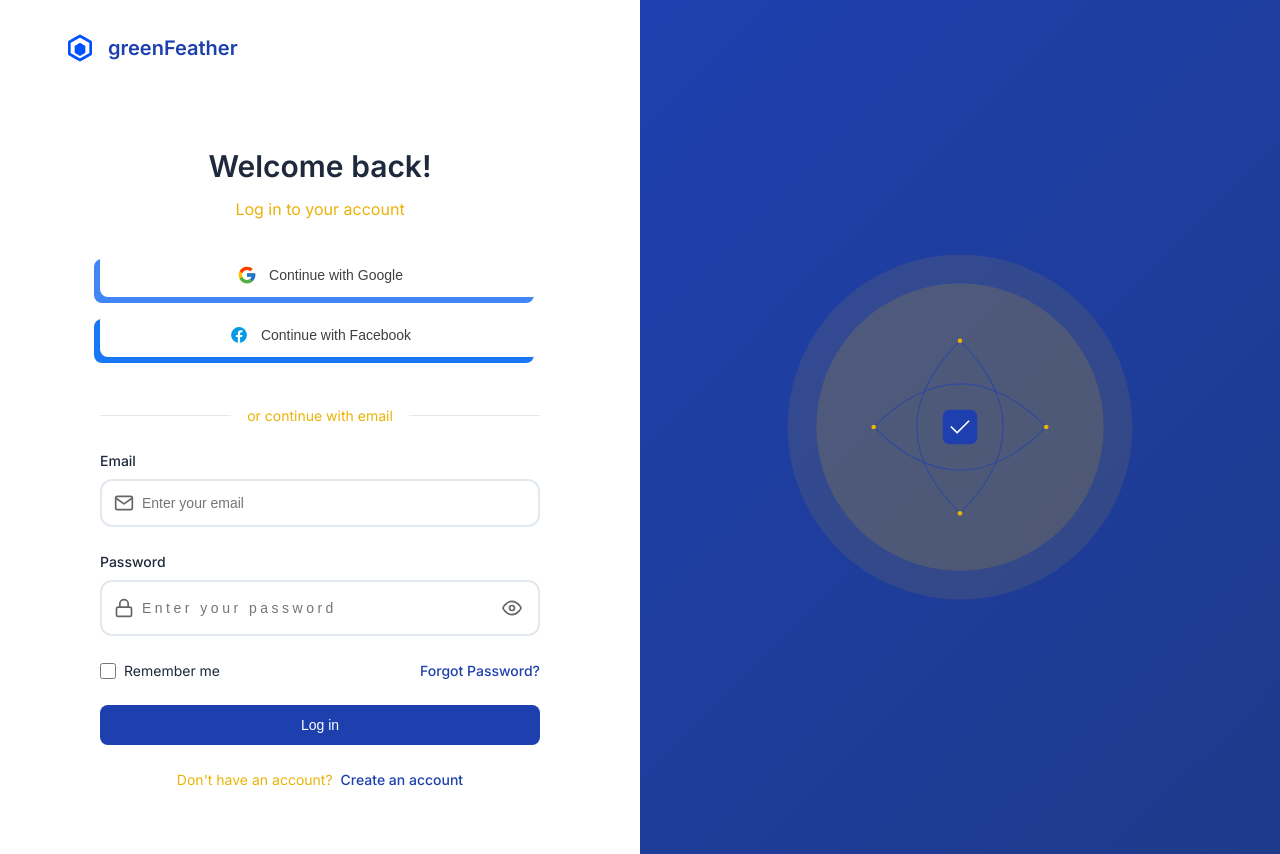
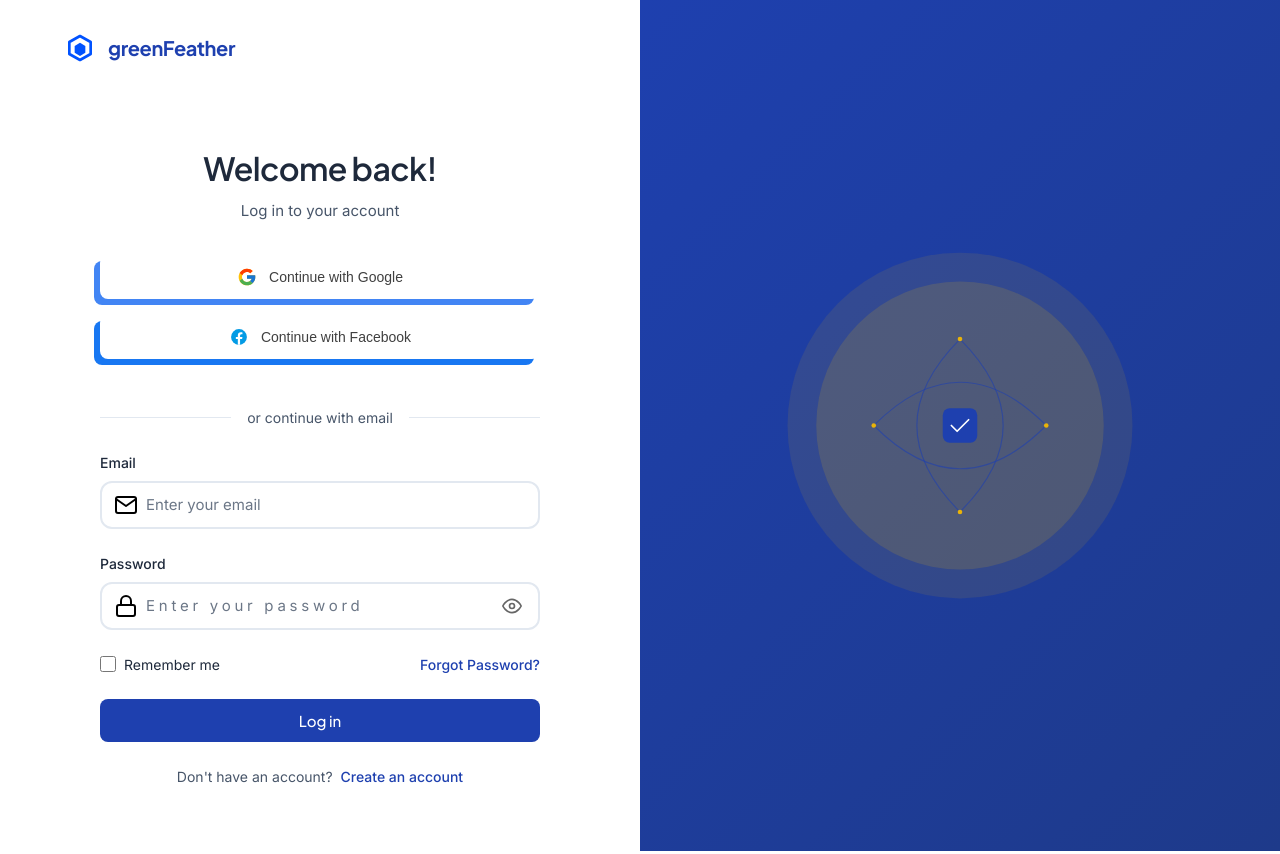
Before and after one commit to Stranger2323/JILCF-School-Uniform-Inventory-Management-System, a Flask app: page / in a window 1280 px wide. Run offline with Flask 3, Linux system fonts and the light colour scheme.

Commit message:
Modernize typography and standardize input sizes
- Add Plus Jakarta Sans for headings
- Use Inter for body text
- Standardize input field sizes and padding
- Improve typography hierarchy and spacing
- Add CSS variables for consistent sizing
- Update font imports across all pages

```diff
--- a/static/css/styles.css
+++ b/static/css/styles.css
@@ -30,6 +30,15 @@
     --google-color: #ea4335;
     --facebook-color: #1877f2;
     --twitter-color: #1da1f2;
+
+    /* Typography */
+    --font-heading: 'Plus Jakarta Sans', sans-serif;
+    --font-body: 'Inter', sans-serif;
+
+    /* Sizes */
+    --input-height: 3rem;
+    --input-padding: 0.75rem;
+    --border-radius: 0.75rem;
 }
 
 * {
@@ -39,7 +48,7 @@
 }
 
 body {
-    font-family: 'Inter', sans-serif;
+    font-family: var(--font-body);
     background-color: var(--bg-primary);
     color: var(--text-primary);
     line-height: 1.5;
@@ -104,8 +113,10 @@ body {
 }
 
 .logo-text {
+    font-family: var(--font-heading);
+    font-weight: 700;
     font-size: 1.25rem;
-    font-weight: 600;
+    letter-spacing: -0.02em;
     color: var(--primary-color);
 }
 
@@ -132,14 +143,17 @@ body {
 }
 
 .login-header h1 {
-    font-size: 1.875rem;
+    font-family: var(--font-heading);
+    font-size: 2rem;
     font-weight: 600;
+    letter-spacing: -0.02em;
     margin-bottom: 0.5rem;
     color: var(--text-primary);
 }
 
 .login-header p {
-    color: var(--secondary-color);
+    color: var(--text-secondary);
+    font-size: 0.9375rem;
 }
 
 /* Social login buttons */
@@ -323,7 +337,7 @@ body {
     display: flex;
     align-items: center;
     margin: 1.5rem 0;
-    color: var(--secondary-color);
+    color: var(--text-secondary);
 }
 
 .divider::before,
@@ -348,8 +362,8 @@ body {
     display: block;
     margin-bottom: 0.5rem;
     font-weight: 500;
+    font-size: 0.875rem;
     color: var(--text-primary);
-    font-size: 0.875rem;
 }
 
 .input-group {
@@ -357,37 +371,33 @@ body {
     display: flex;
     align-items: center;
     background: var(--bg-primary);
-    border: 2px solid var(--border-color);
-    border-radius: 0.75rem;
-    padding: 0.75rem;
+    border: 2px solid var(--input-border);
+    border-radius: var(--border-radius);
+    height: var(--input-height);
+    padding: 0 var(--input-padding);
     transition: all 0.3s cubic-bezier(0.4, 0, 0.2, 1);
+}
+
+.input-group input {
+    flex: 1;
+    height: 100%;
+    border: none;
+    background: transparent;
+    padding: 0 0.5rem;
+    color: var(--text-primary);
+    font-size: 0.9375rem;
+    font-family: var(--font-body);
+    outline: none;
+}
+
+.input-group input::placeholder {
+    color: var(--text-secondary);
+    opacity: 0.8;
 }
 
 .input-group:focus-within {
     border-color: var(--accent-yellow);
     box-shadow: 0 0 0 4px rgba(255, 232, 0, 0.1);
-}
-
-.input-group input {
-    flex: 1;
-    border: none;
-    background: transparent;
-    padding: 0 0.5rem;
-    color: var(--text-primary);
-    font-size: 0.875rem;
-    outline: none;
-}
-
-.input-group .input-icon {
-    width: 20px;
-    height: 20px;
-    opacity: 0.6;
-    transition: all 0.3s ease;
-}
-
-.input-group:focus-within .input-icon {
-    opacity: 1;
-    transform: scale(1.1);
 }
 
 .toggle-password {
@@ -544,7 +554,8 @@ body {
     border: none;
     border-radius: 0.5rem;
     font-weight: 500;
-    font-size: 0.875rem;
+    font-size: 0.9375rem;
+    font-family: var(--font-heading);
     cursor: pointer;
     transition: all 0.2s ease;
 }
@@ -562,7 +573,7 @@ body {
 .bottom-text {
     text-align: center;
     margin-top: 1.5rem;
-    color: var(--secondary-color);
+    color: var(--text-secondary);
     font-size: 0.875rem;
 }
 
--- a/templates/forgot-password.html
+++ b/templates/forgot-password.html
@@ -5,7 +5,7 @@
     <meta name="viewport" content="width=device-width, initial-scale=1.0">
     <title>Reset Password - greenFeather</title>
     <link rel="stylesheet" href="{{ url_for('static', filename='css/styles.css') }}">
-    <link href="https://fonts.googleapis.com/css2?family=Inter:wght@400;500;600&display=swap" rel="stylesheet">
+    <link href="https://fonts.googleapis.com/css2?family=Plus+Jakarta+Sans:wght@400;500;600;700&family=Inter:wght@400;500;600&display=swap" rel="stylesheet">
 </head>
 <body>
     <div class="container">
--- a/templates/index.html
+++ b/templates/index.html
@@ -5,7 +5,7 @@
     <meta name="viewport" content="width=device-width, initial-scale=1.0">
     <title>Login - greenFeather</title>
     <link rel="stylesheet" href="{{ url_for('static', filename='css/styles.css') }}">
-    <link href="https://fonts.googleapis.com/css2?family=Inter:wght@400;500;600&display=swap" rel="stylesheet">
+    <link href="https://fonts.googleapis.com/css2?family=Plus+Jakarta+Sans:wght@400;500;600;700&family=Inter:wght@400;500;600&display=swap" rel="stylesheet">
 </head>
 <body>
     <div class="container">
--- a/templates/signup.html
+++ b/templates/signup.html
@@ -5,7 +5,7 @@
     <meta name="viewport" content="width=device-width, initial-scale=1.0">
     <title>Create Account - greenFeather</title>
     <link rel="stylesheet" href="{{ url_for('static', filename='css/styles.css') }}">
-    <link href="https://fonts.googleapis.com/css2?family=Inter:wght@400;500;600&display=swap" rel="stylesheet">
+    <link href="https://fonts.googleapis.com/css2?family=Plus+Jakarta+Sans:wght@400;500;600;700&family=Inter:wght@400;500;600&display=swap" rel="stylesheet">
 </head>
 <body>
     <div class="container">
```
